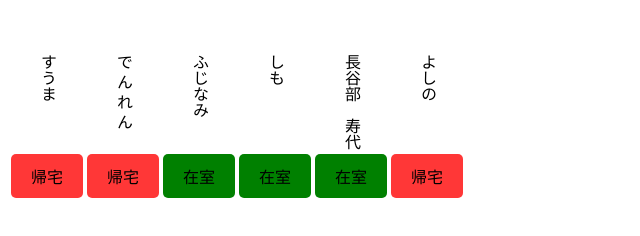
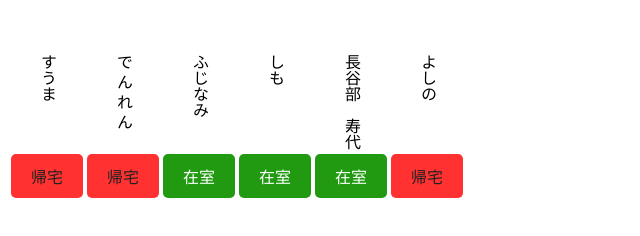
Before and after one commit to sumaa0219/-mafiaLabManager, a plain HTML site: page index.html in a window 1280 px wide. Both pictures are taken after a click on the button "起動". Shown: the part 140-376 px from the top of the page, without its empty margins (0-640 px from the left). Drawn offline with nearby package versions, Linux system fonts and the light colour scheme.

Commit message:
buttons color change to universal color

```diff
--- a/index.html
+++ b/index.html
@@ -56,10 +56,12 @@
 
                     if (status === false) {  // statusがfalseであれば
                         button = $("<button class='status-button' data-key='" + key + "'>" + "帰宅" + "</button>");  // "false"と書かれたボタンを作成
-                        button.css("background-color", "#FF3737");
+                        button.css("background-color", "#FF3131");
+                        button.css("color", "#222");
                     } else {
                         button = $("<button class='status-button' data-key='" + key + "'>" + "在室" + "</button>");  // "true"と書かれたボタンを作成
-                        button.css("background-color", "green");
+                        button.css("background-color", "#219A12");
+                        button.css("color", "#FFF");
                     }
 
                     rowButton.append($("<td></td>").append(button));  // ボタンをセルに追加
```
